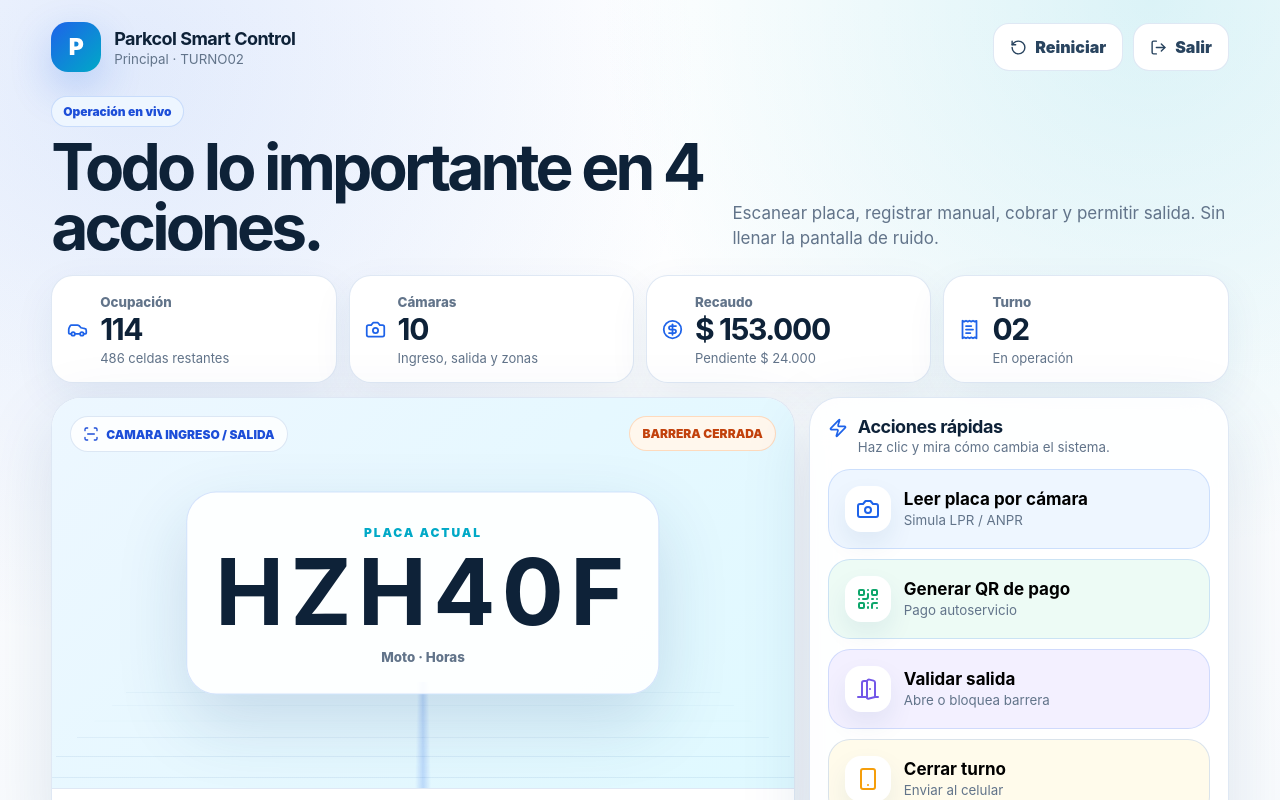
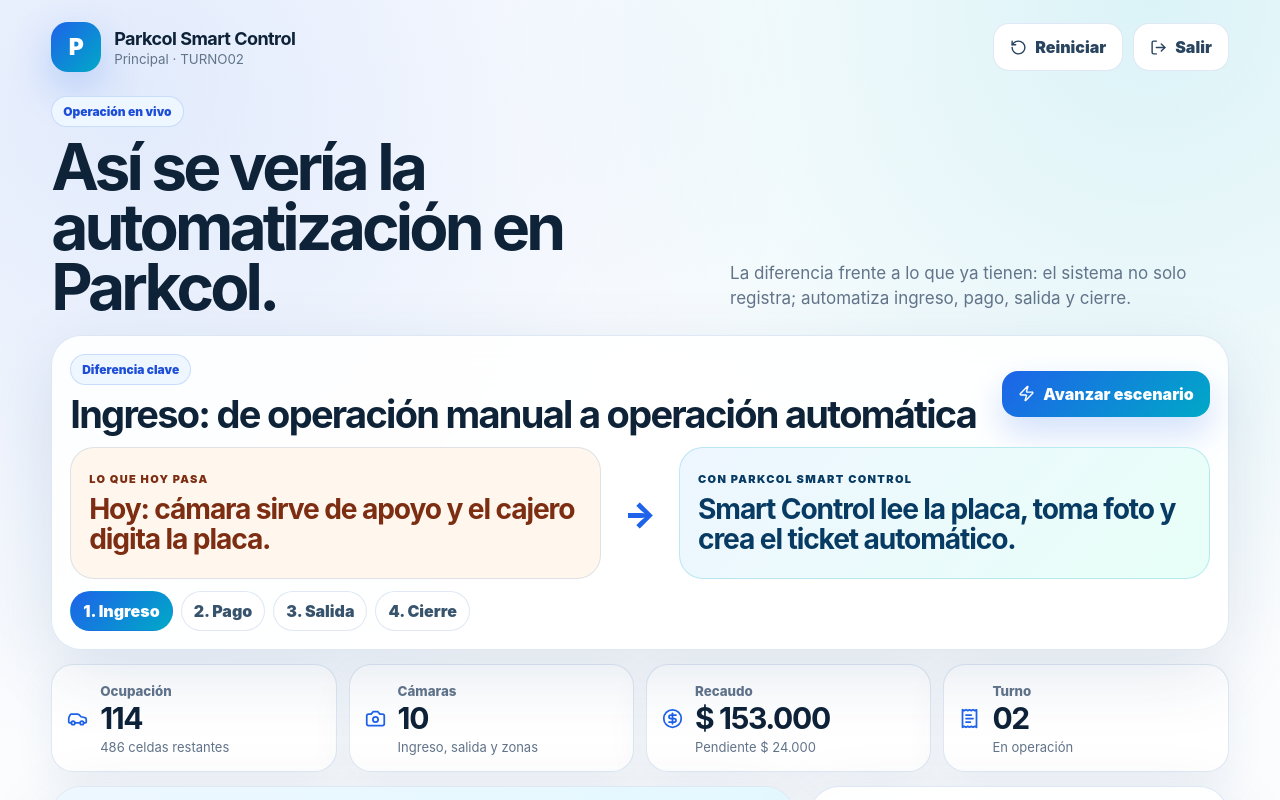
Before and after one commit to silvanasolvers/parkcol-parqueadero-ia, a React (Vite) app: page / in a window 1280 px wide. Both pictures are taken after a click on the button "Iniciar demo". Shown: the top 800 px of the page. Built offline with nearby package versions, Linux system fonts and the light colour scheme.

Commit message:
Add current vs automated Parkcol scenario

```diff
--- a/src/main.jsx
+++ b/src/main.jsx
@@ -33,6 +33,30 @@
   currency: 'COP',
   maximumFractionDigits: 0,
 });
+
+
+const automationSteps = [
+  {
+    title: 'Ingreso',
+    current: 'Hoy: cámara sirve de apoyo y el cajero digita la placa.',
+    automated: 'Smart Control lee la placa, toma foto y crea el ticket automático.',
+  },
+  {
+    title: 'Pago',
+    current: 'Hoy: el cliente depende de caja para saber cuánto debe.',
+    automated: 'El cliente paga por QR/link y el pago queda conciliado con la placa.',
+  },
+  {
+    title: 'Salida',
+    current: 'Hoy: alguien valida manualmente si puede salir.',
+    automated: 'La cámara de salida valida pago/reglas y abre o bloquea la barrera.',
+  },
+  {
+    title: 'Cierre',
+    current: 'Hoy: cierres y diferencias dependen del cajero y de revisar sistemas.',
+    automated: 'El dueño recibe Turno 02 cerrado: efectivo, digital, diferencias y recibos.',
+  },
+];
 
 const startingVehicles = [
   { plate: 'PVT33F', type: 'Moto', service: 'Mensualidad', status: 'Dentro', paid: true, entry: '10:50', amount: 0, owner: 'Juan Camilo Londoño' },
@@ -101,6 +125,7 @@
   const [gateOpen, setGateOpen] = useState(false);
   const [qrPlate, setQrPlate] = useState(null);
   const [shiftClosed, setShiftClosed] = useState(false);
+  const [automationStep, setAutomationStep] = useState(0);
   const [events, setEvents] = useState([
     'PVT33F ingresó como mensualidad activa',
     'HZH40F pendiente de pago',
@@ -110,6 +135,7 @@
   const selected = vehicles.find((v) => v.plate === selectedPlate) || vehicles[0];
   const unpaid = vehicles.filter((v) => !v.paid).reduce((sum, v) => sum + v.amount, 0);
   const paidToday = 135000 + vehicles.filter((v) => v.paid).reduce((sum, v) => sum + v.amount, 0);
+  const activeAutomation = automationSteps[automationStep];
 
   const statusTone = useMemo(() => {
     if (!selected) return 'blue';
@@ -120,6 +146,41 @@
 
   function addEvent(text) {
     setEvents((prev) => [`Ahora · ${text}`, ...prev].slice(0, 5));
+  }
+
+  function advanceAutomation() {
+    const next = (automationStep + 1) % automationSteps.length;
+    setAutomationStep(next);
+    const step = automationSteps[next];
+
+    if (next === 0) {
+      setSelectedPlate('HZH40F');
+      setGateOpen(false);
+      setQrPlate(null);
+      setMessage('Escenario ingreso: la cámara lee la placa y crea el ticket sin que el cajero tenga que digitar todo.');
+      addEvent('Escenario: lectura automática de placa en ingreso');
+    }
+    if (next === 1) {
+      setSelectedPlate('HZH40F');
+      setQrPlate('HZH40F');
+      setGateOpen(false);
+      setMessage('Escenario pago: HZH40F recibe QR/link y el pago queda unido automáticamente a su placa.');
+      addEvent('Escenario: QR de pago enviado al cliente');
+    }
+    if (next === 2) {
+      setSelectedPlate('HZH40F');
+      setQrPlate(null);
+      setGateOpen(true);
+      setVehicles((prev) => prev.map((v) => v.plate === 'HZH40F' ? { ...v, paid: true, status: 'Salida aprobada' } : v));
+      setMessage('Escenario salida: la cámara valida que HZH40F ya pagó y la barrera abre automáticamente.');
+      addEvent('Escenario: salida automática aprobada para HZH40F');
+    }
+    if (next === 3) {
+      setShiftClosed(true);
+      setGateOpen(false);
+      setMessage('Escenario cierre: Turno 02 queda resumido para el dueño con efectivo, digital y diferencias.');
+      addEvent('Escenario: cierre automático enviado al celular');
+    }
   }
 
   function cameraScan() {
@@ -204,6 +265,7 @@
     setGateOpen(false);
     setQrPlate(null);
     setShiftClosed(false);
+    setAutomationStep(0);
     setEvents(['PVT33F ingresó como mensualidad activa', 'HZH40F pendiente de pago', 'Turno 02 abierto en caja principal']);
   }
 
@@ -224,9 +286,27 @@
     <section className="attention-strip">
       <div>
         <Pill>Operación en vivo</Pill>
-        <h1>Todo lo importante en 4 acciones.</h1>
+        <h1>Así se vería la automatización en Parkcol.</h1>
       </div>
-      <p>Escanear placa, registrar manual, cobrar y permitir salida. Sin llenar la pantalla de ruido.</p>
+      <p>La diferencia frente a lo que ya tienen: el sistema no solo registra; automatiza ingreso, pago, salida y cierre.</p>
+    </section>
+
+    <section className="automation-story panel">
+      <div className="story-head">
+        <div>
+          <Pill>Diferencia clave</Pill>
+          <h2>{activeAutomation.title}: de operación manual a operación automática</h2>
+        </div>
+        <button className="primary" onClick={advanceAutomation}><Zap size={17} /> Avanzar escenario</button>
+      </div>
+      <div className="compare-grid">
+        <div className="compare-card current"><span>Lo que hoy pasa</span><strong>{activeAutomation.current}</strong></div>
+        <div className="compare-arrow">→</div>
+        <div className="compare-card future"><span>Con Parkcol Smart Control</span><strong>{activeAutomation.automated}</strong></div>
+      </div>
+      <div className="automation-flow">
+        {automationSteps.map((item, index) => <button key={item.title} onClick={() => setAutomationStep(index)} className={index === automationStep ? 'flow-chip active' : 'flow-chip'}>{index + 1}. {item.title}</button>)}
+      </div>
     </section>
 
     <section className="metrics-row">
--- a/src/styles.css
+++ b/src/styles.css
@@ -155,3 +155,23 @@
   .login-page { padding: 18px; }
   .camera-stage { height: 330px; }
 }
+
+.automation-story { margin-bottom: 14px; }
+.story-head { display: flex; justify-content: space-between; align-items: center; gap: 16px; margin-bottom: 14px; }
+.story-head h2 { margin: 10px 0 0; font-size: clamp(24px, 3vw, 38px); line-height: 1; letter-spacing: -.045em; }
+.compare-grid { display: grid; grid-template-columns: 1fr 54px 1fr; align-items: stretch; gap: 12px; }
+.compare-card { border-radius: 24px; padding: 18px; border: 1px solid var(--line); min-height: 132px; display: flex; flex-direction: column; justify-content: center; }
+.compare-card span { display: block; text-transform: uppercase; letter-spacing: .12em; font-size: 11px; font-weight: 950; margin-bottom: 9px; }
+.compare-card strong { display: block; font-size: clamp(20px, 2.2vw, 30px); line-height: 1.05; letter-spacing: -.04em; }
+.compare-card.current { background: #fff7ed; color: #7c2d12; }
+.compare-card.future { background: linear-gradient(135deg, #eef6ff, #e8fff8); color: #073b63; border-color: rgba(0,169,199,.22); }
+.compare-arrow { display: grid; place-items: center; color: var(--blue); font-size: 34px; font-weight: 950; }
+.automation-flow { display: flex; flex-wrap: wrap; gap: 8px; margin-top: 12px; }
+.flow-chip { border-radius: 999px; padding: 9px 12px; background: #fff; border: 1px solid var(--line); color: #38546d; font-weight: 900; }
+.flow-chip.active { background: linear-gradient(135deg, var(--blue), var(--cyan)); color: #fff; border-color: transparent; }
+
+@media (max-width: 780px) {
+  .story-head { align-items: flex-start; flex-direction: column; }
+  .compare-grid { grid-template-columns: 1fr; }
+  .compare-arrow { transform: rotate(90deg); }
+}
```
